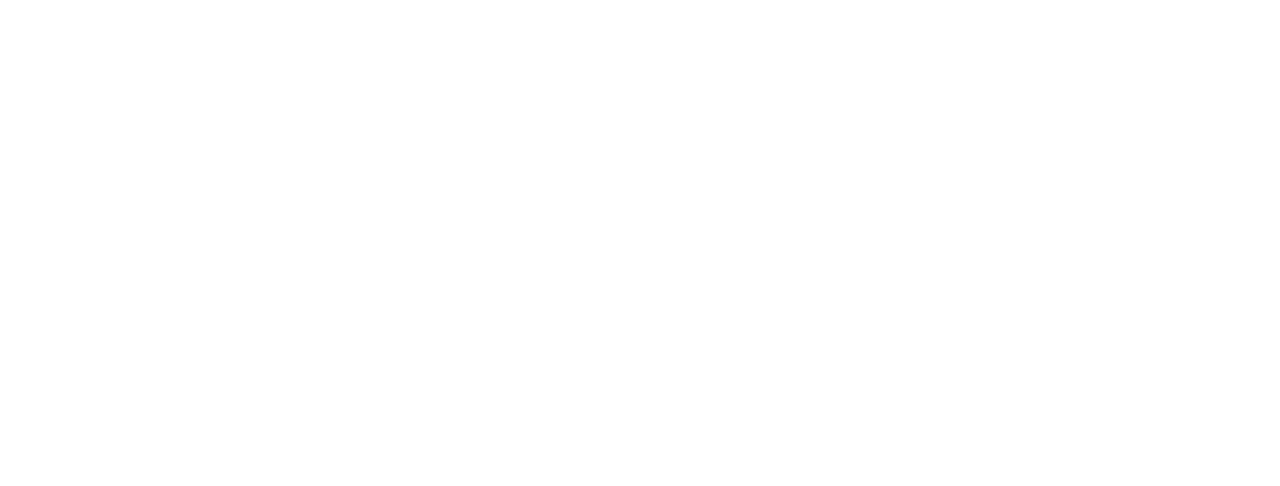
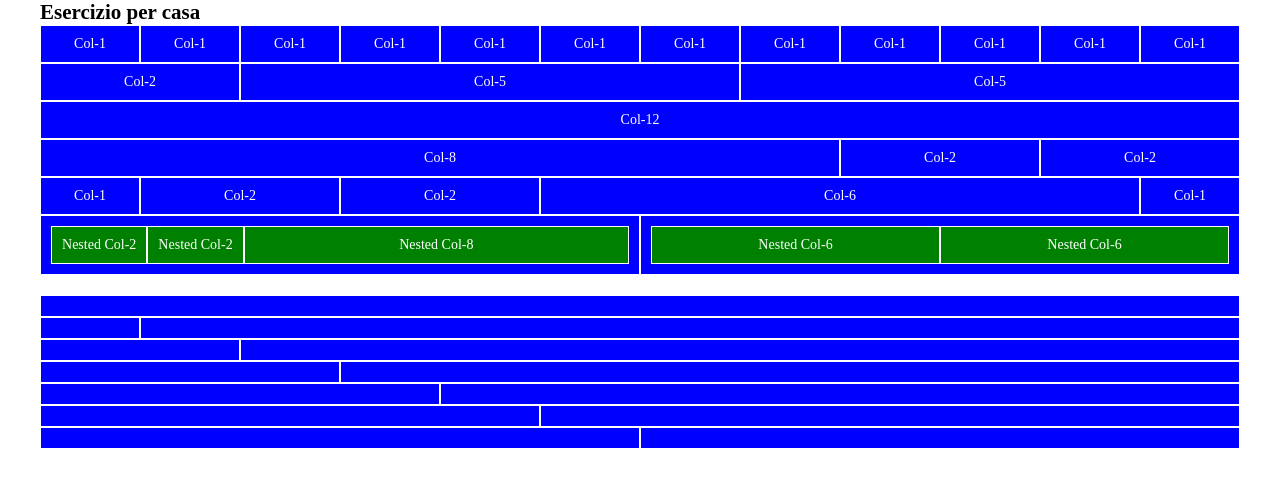
Before and after one commit to 32Fire32/html-css-12bool, a plain HTML site: page index.html in a window 1280 px wide. Drawn offline with Linux system fonts and the light colour scheme.

Commit message:
prima e seconda sezione

```diff
--- a/css/12bool.css
+++ b/css/12bool.css
@@ -112,6 +112,11 @@
 
 /* UTILITIES */
 
+.container {
+    max-width: 75rem;
+    margin: auto;
+}
+
 .row {
     display: flex;
     flex-wrap: wrap;
--- a/css/style.css
+++ b/css/style.css
@@ -1 +1,34 @@
 @import url(12bool.css);
+
+/* COMMON */
+
+body {
+    color: white;
+}
+
+/* TYPO */
+
+h2 {
+    color: black;
+}
+
+body {
+    font-size: .875rem;
+}
+
+/* SECTION */
+
+section {
+    margin-bottom: 1.25rem;
+}
+
+.col {
+    background-color: blue;
+    border: 1px solid white;
+    text-align: center;
+    padding: .625rem .625rem;
+}
+
+.col-green {
+    background-color: green;
+}
--- a/index.html
+++ b/index.html
@@ -9,6 +9,90 @@
     <title>12 Bool</title>
 </head>
 <body>
+    <div class="container">
+        <section>
+            <h2>Esercizio per casa</h2>
+            <div class="row">
+                <div class="col col-1">Col-1</div>
+                <div class="col col-1">Col-1</div>
+                <div class="col col-1">Col-1</div>
+                <div class="col col-1">Col-1</div>
+                <div class="col col-1">Col-1</div>
+                <div class="col col-1">Col-1</div>
+                <div class="col col-1">Col-1</div>
+                <div class="col col-1">Col-1</div>
+                <div class="col col-1">Col-1</div>
+                <div class="col col-1">Col-1</div>
+                <div class="col col-1">Col-1</div>
+                <div class="col col-1">Col-1</div>
+            </div>
+            <div class="row">
+                <div class="col col-2">Col-2</div>
+                <div class="col col-5">Col-5</div>
+                <div class="col col-5">Col-5</div>
+            </div>
+            <div class="row">
+                <div class="col col-12">Col-12</div>
+            </div>
+            <div class="row">
+                <div class="col col-8">Col-8</div>
+                <div class="col col-2">Col-2</div>
+                <div class="col col-2">Col-2</div>
+            </div>
+            <div class="row">
+                <div class="col col-1">Col-1</div>
+                <div class="col col-2">Col-2</div>
+                <div class="col col-2">Col-2</div>
+                <div class="col col-6">Col-6</div>
+                <div class="col col-1">Col-1</div>
+            </div>
+            <div class="row">
+                <div class="col col-6">
+                    <div class="row">
+                        <div class="col col-green col-2">Nested Col-2</div>
+                    <div class="col col-green col-2">Nested Col-2</div>
+                    <div class="col col-green col-8">Nested Col-8</div>
+                    </div>
+                </div>
+                <div class="col col-6">
+                    <div class="row">
+                        <div class="col col-green col-6">Nested Col-6</div>
+                    <div class="col col-green col-6">Nested Col-6</div>
+                    </div>
+                </div>
+            </div>
+        </section>
+        <section>
+            <div class="row">
+                <div class="col col-12"></div>
+            </div>
+            <div class="row">
+                <div class="col col-1"></div>
+                <div class="col col-11"></div>
+            </div>
+            <div class="row">
+                <div class="col col-2"></div>
+                <div class="col col-10"></div>
+            </div>
+            <div class="row">
+                <div class="col col-3"></div>
+                <div class="col col-9"></div>
+            </div>
+            <div class="row">
+                <div class="col col-4"></div>
+                <div class="col col-8"></div>
+            </div>
+            <div class="row">
+                <div class="col col-5"></div>
+                <div class="col col-7"></div>
+            </div>
+            <div class="row">
+                <div class="col col-6"></div>
+                <div class="col col-6"></div>
+            </div>
+        </section>
+        <section></section>
+    </div>
 
 </body>
 </html>
```
